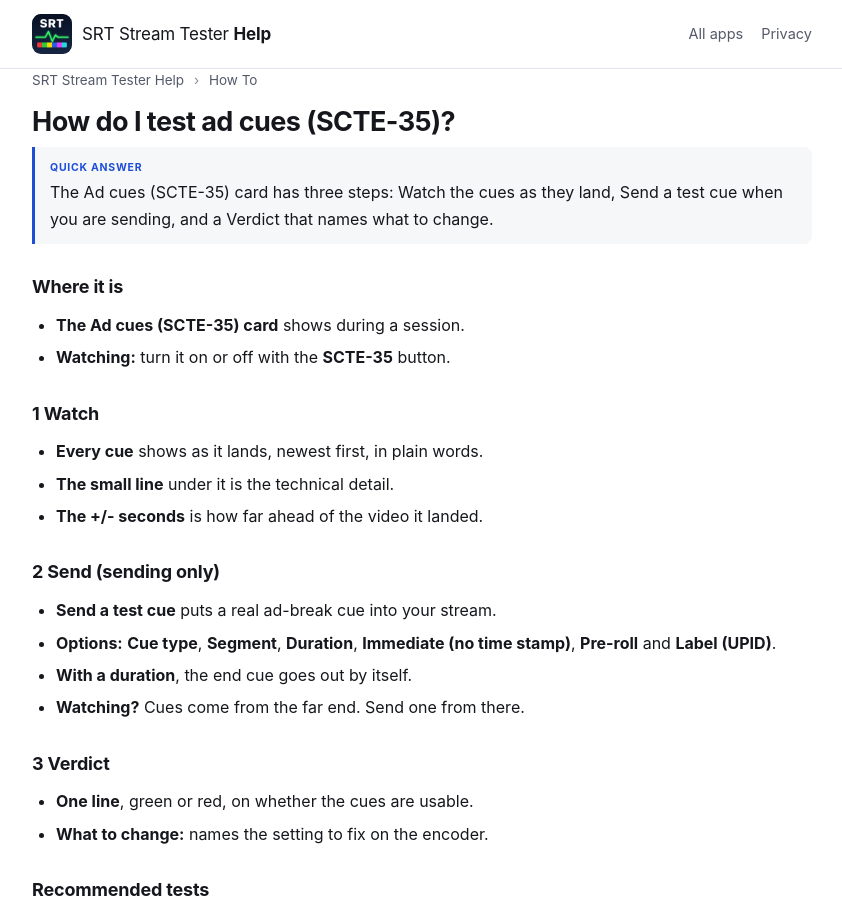
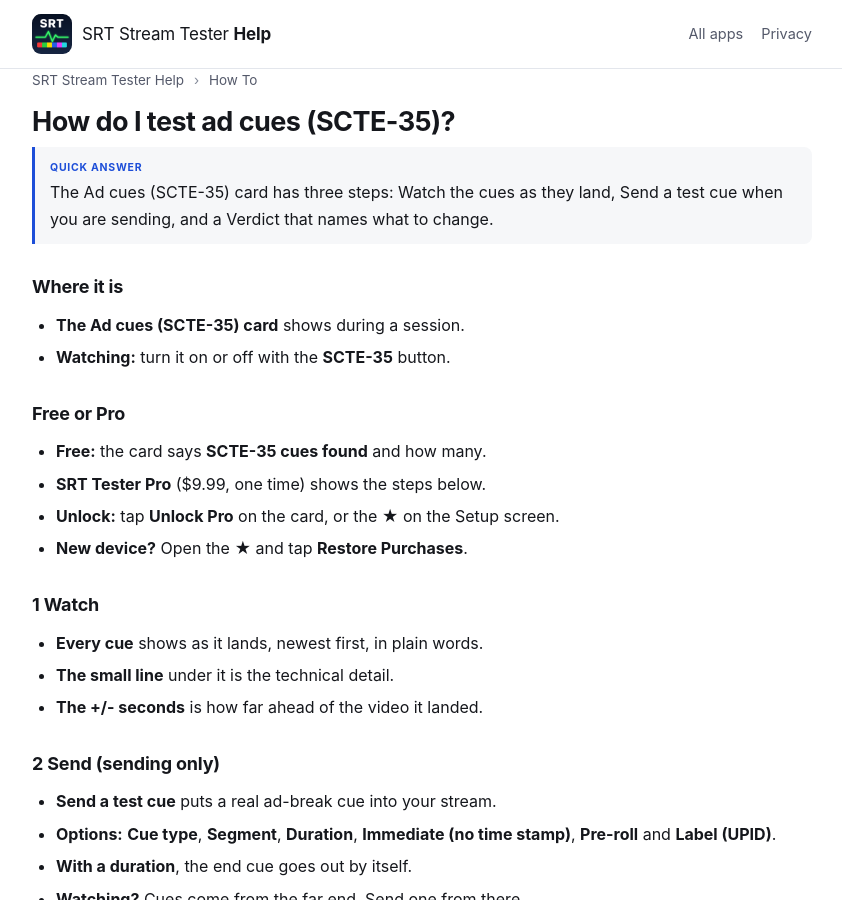
Before and after one commit to mytombrown/team-assist-help, a Jekyll site: the page built from _guides/srtstreamtester/test-ad-cues.md, in a window 1280 px wide and 900 px high. Shown: the whole window, without its empty margins (218-1060 px from the left). Built offline with Jekyll 4.4.1, drawn with Linux system fonts in a browser that asks for light colours.

Commit message:
SRT Tester Build 3: free + SRT Tester Pro ($9.99) — captions on screen and ad-cue details are Pro, free says they are there (SRT-1106)
Co-Authored-By: Claude Opus 5.5 <noreply@anthropic.com>

```diff
--- a/_guides/srtstreamtester/test-ad-cues.md
+++ b/_guides/srtstreamtester/test-ad-cues.md
@@ -15,6 +15,13 @@ related:
 
 - **The Ad cues (SCTE-35) card** shows during a session.
 - **Watching:** turn it on or off with the **SCTE-35** button.
+
+## Free or Pro
+
+- **Free:** the card says **SCTE-35 cues found** and how many.
+- **SRT Tester Pro** ($9.99, one time) shows the steps below.
+- **Unlock:** tap **Unlock Pro** on the card, or the **★** on the Setup screen.
+- **New device?** Open the ★ and tap **Restore Purchases**.
 
 ## 1 Watch
 
```
Also changed, not shown: _guides/srtstreamtester/watch-a-stream.md (+1 -0 lines).
